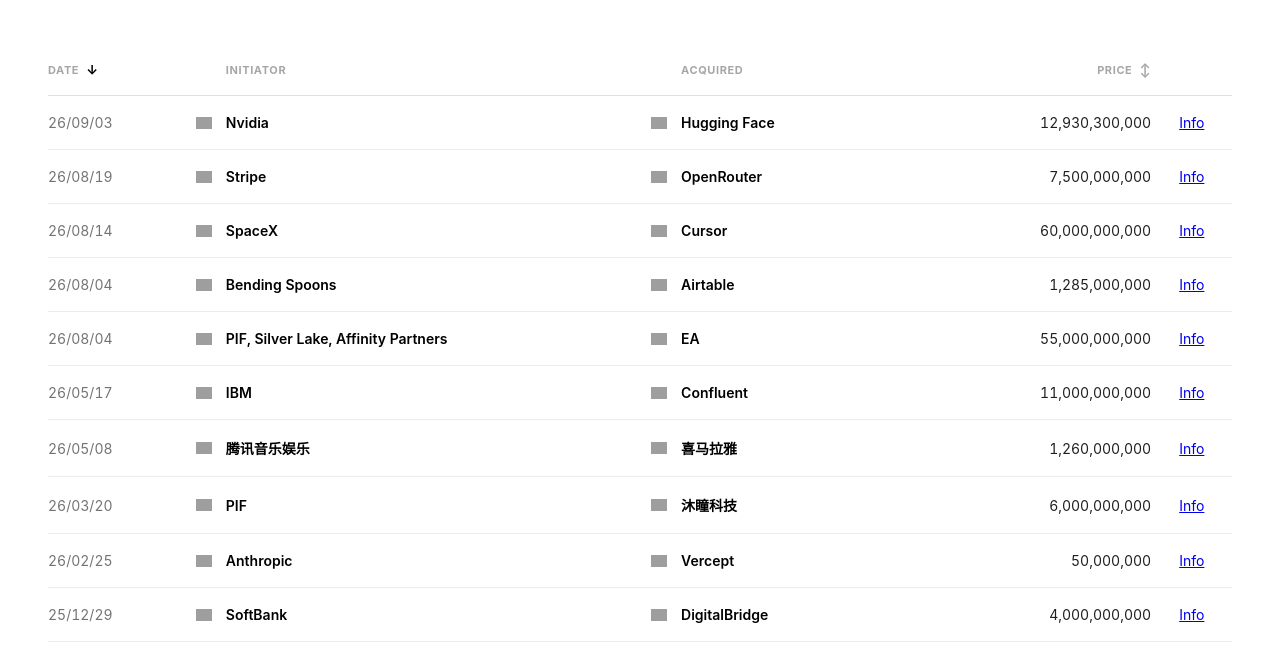
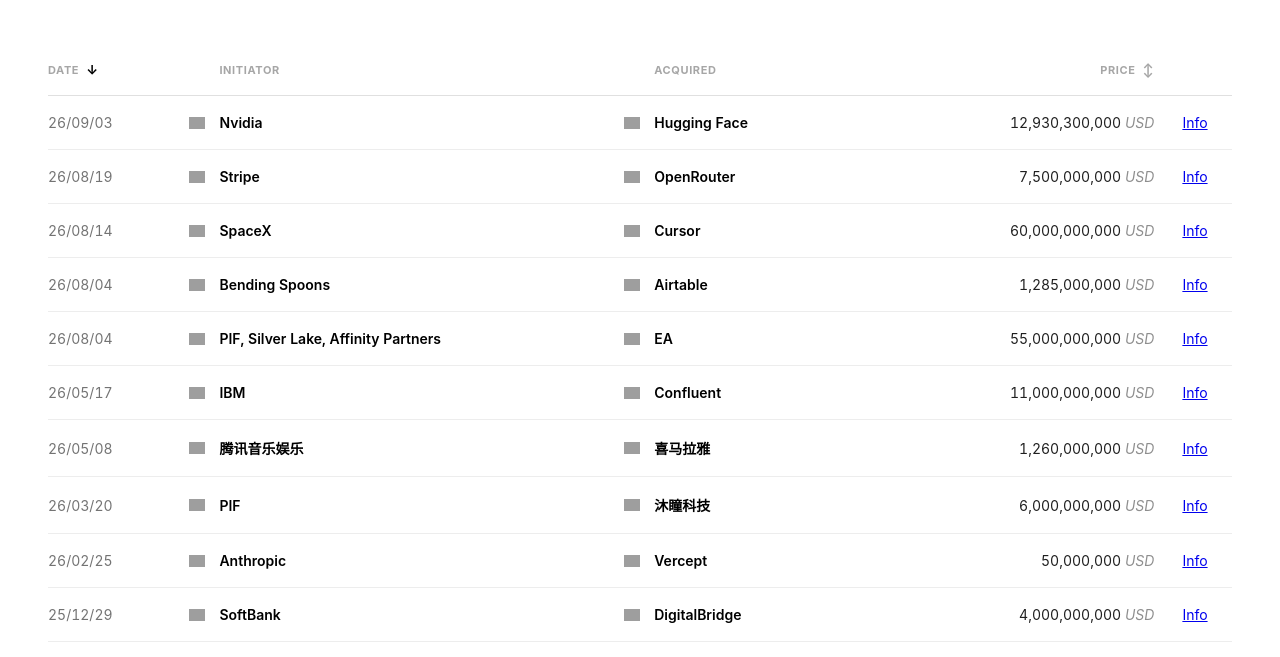
Before and after one commit to echosoar/acquire, a plain HTML site: page index.html in a window 1280 px wide. Shown: the part 143-800 px from the top of the page. Drawn offline with Linux system fonts and the light colour scheme; grey boxes are pictures that could not be loaded.

Commit message:
fix: more

```diff
--- a/index.html
+++ b/index.html
@@ -326,6 +326,13 @@
         row.append(cell);
       };
 
+      const appendPriceCell = (row, price, unit, className = "") => {
+        const cell = document.createElement("td");
+        cell.innerHTML = `${price} <i style="opacity: 0.5">${unit}</i>`;
+        if (className) cell.className = className;
+        row.append(cell);
+      };
+
       const appendStateCell = (row, state) => {
         const cell = document.createElement("td");
         cell.className = "state";
@@ -384,7 +391,7 @@
           appendTextCell(row, item.initiator, "name");
           appendStateCell(row, item.acquiredState || "other");
           appendTextCell(row, item.acquired, "name");
-          appendTextCell(row, item.price, "price");
+          appendPriceCell(row, item.price, item.unit, "price");
           appendLinkCell(row, item.officialInfo);
           fragment.append(row);
         });
```
